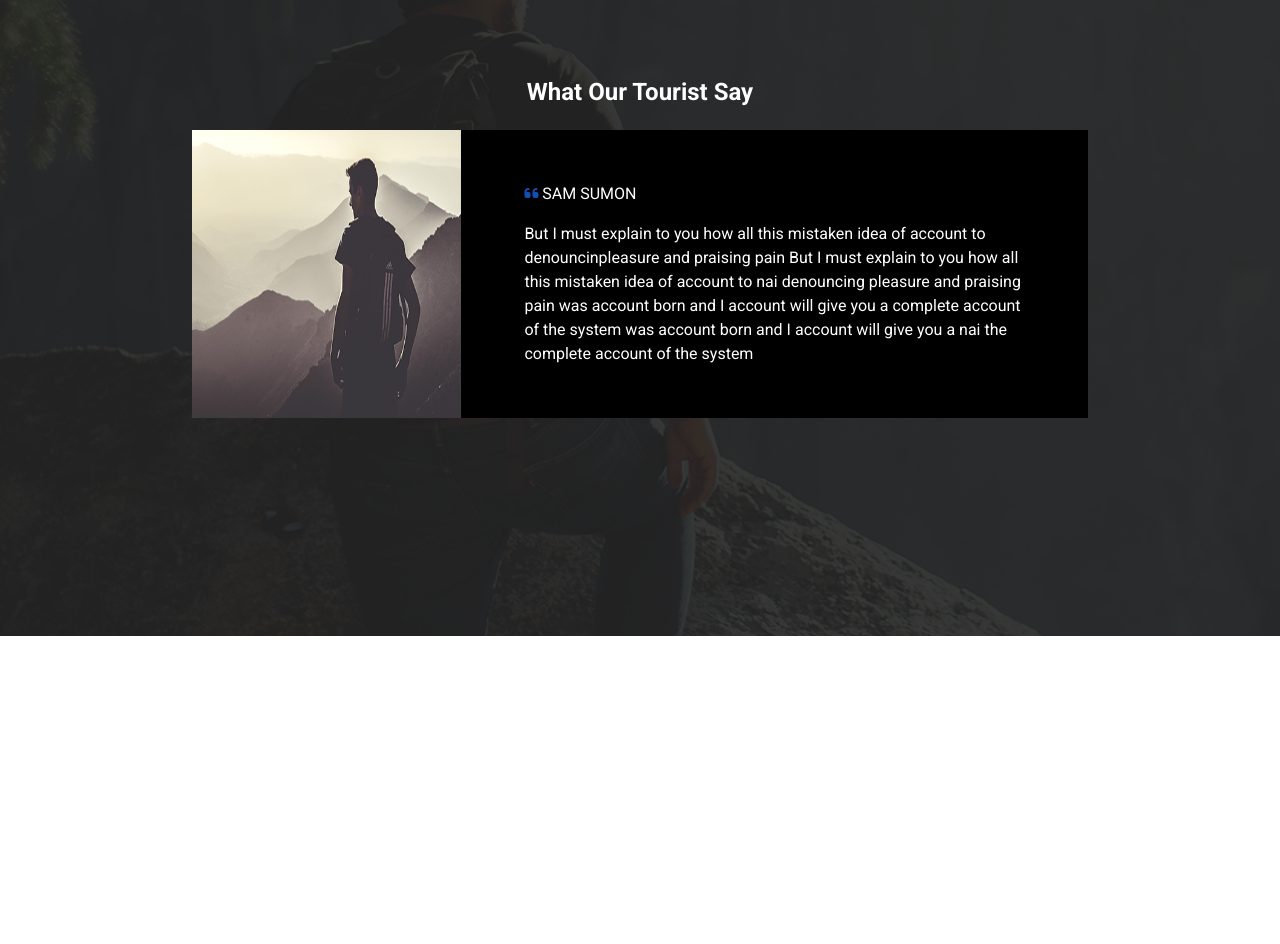
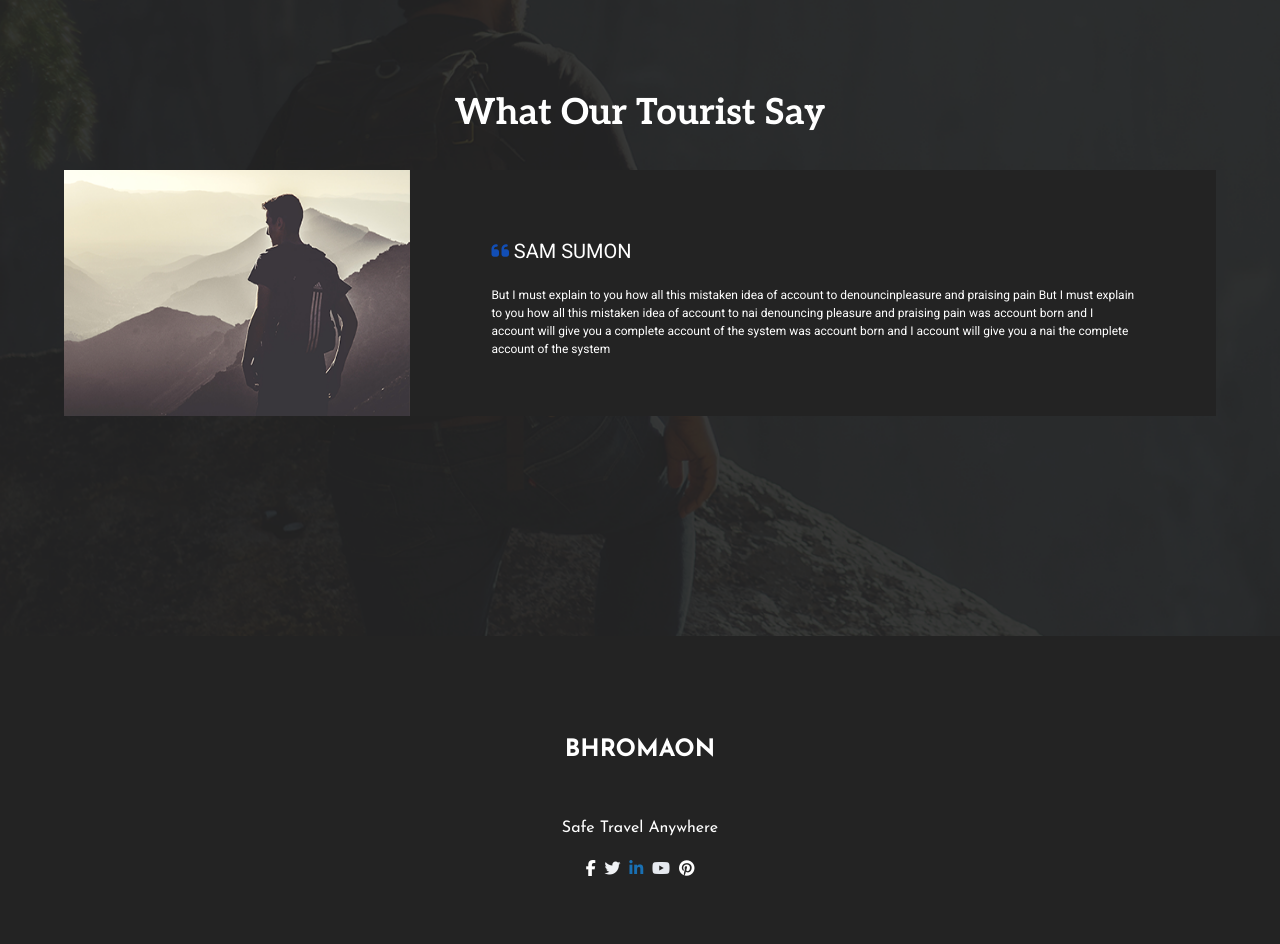
Before and after one commit to FBetulDemir/bhromaon_website, a website: page index.html in a window 1280 px wide. Shown: the part 3180-4124 px from the top of the page. Before the commit the page ends 3816 px from the top, so only its background shows below. Drawn offline with Linux system fonts and the light colour scheme.

Commit message:
Added footer and styled it in _footer.scss

```diff
--- a/index.html
+++ b/index.html
@@ -111,7 +111,7 @@
                 <div class="fifth-section_content">
                     <img src="images/image5-foto-1.png" alt="">
                     <div class="right_content">
-                        <p class="capitalize"><i class="fa-solid fa-quote-left" style="color: #124eb5;"></i>
+                        <p class="capitalize name"><i class="fa-solid fa-quote-left" style="color: #124eb5;"></i>
                             Sam Sumon
                         </p>
                         <p>But I must explain to you how all this mistaken
@@ -127,6 +127,19 @@
                 </div>
             </div>
         </section>
+        <footer>
+            <div class="footer_wrapper">
+                <h4 class="capitalize">Bhromaon</h4>
+                <p>Safe Travel Anywhere</p>
+                <div class="social-icons">
+                    <i class="fa-brands fa-facebook-f"></i>
+                    <i class="fa-brands fa-twitter" style="color: #f0f2f5;"></i>
+                    <i class="fa-brands fa-linkedin-in" style="color: #1970b3;"></i>
+                    <i class="fa-brands fa-youtube" style="color: #e6e9ef;"></i>
+                    <i class="fa-brands fa-pinterest"></i>
+                </div>
+            </div>
+        </footer>
     </main>
 </body>
 </html>
--- /dev/null
+++ b/styles/_footer.scss
@@ -0,0 +1,28 @@
+footer{
+    width: 100%;
+    height: auto;
+    background-color: #232323;
+    color: $primaryColor;
+    .footer_wrapper{
+        display: flex;
+        flex-direction: column;
+        justify-content: center;
+        align-items: center;
+        font-family: $primaryFont;
+        padding: 5%;
+        h4{
+            font-size: 24px;
+        }
+        p{
+            font-size: 16px;
+        }
+        .social-icons{
+            display: flex;
+            flex-direction: row;
+            justify-content: center;
+            i{
+                margin: 6%;
+            }
+        }
+    }
+}
--- a/styles/_main.scss
+++ b/styles/_main.scss
@@ -146,6 +146,10 @@
     display: flex;
     flex-direction: column;
     justify-content: center;
+    h2{
+        font-size: 36px;
+        font-family: $secondaryFont;
+    }
     .fifth-section_wrapper{
         display: flex;
         flex-direction: column;
@@ -155,15 +159,20 @@
     .fifth-section_content{
         display: flex;
         justify-content: center;
-        width: 70%;
+        margin: 0% 5%;
         img{
             width: 30%;
         }
         p{
             padding: 0% 5%;
+            font-size: 12px;
+            font-family: $tertiaryFont;
+        }
+        .name{
+            font-size: 20px;
         }
         .right_content{
-            background-color: #000000;
+            background-color: #232323;
             padding: 4%;
         }
     }
--- a/styles/index.scss
+++ b/styles/index.scss
@@ -2,6 +2,7 @@
 @import 'button';
 @import 'header';
 @import 'main';
+@import 'footer';
 
 body{
     line-height: 1.5;
```
Also changed, not shown: styles/index.css, 1 other file.
